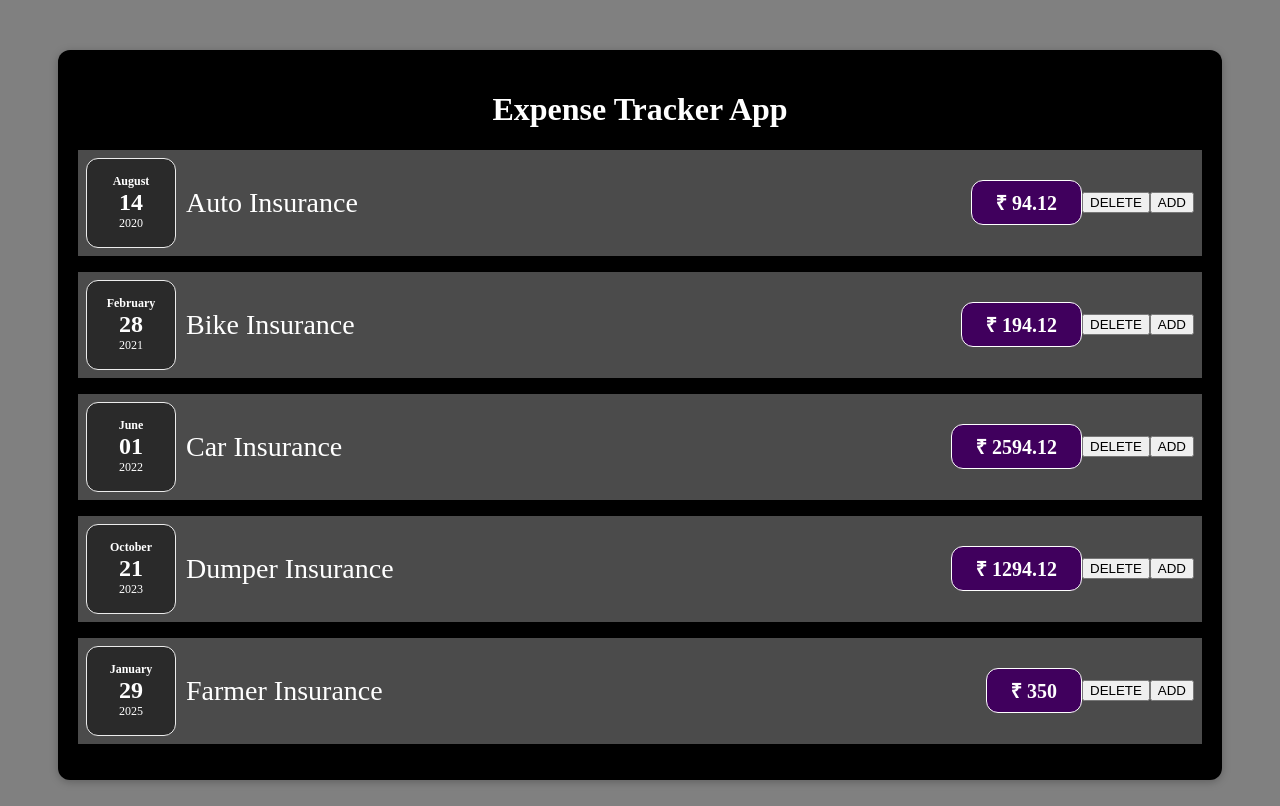
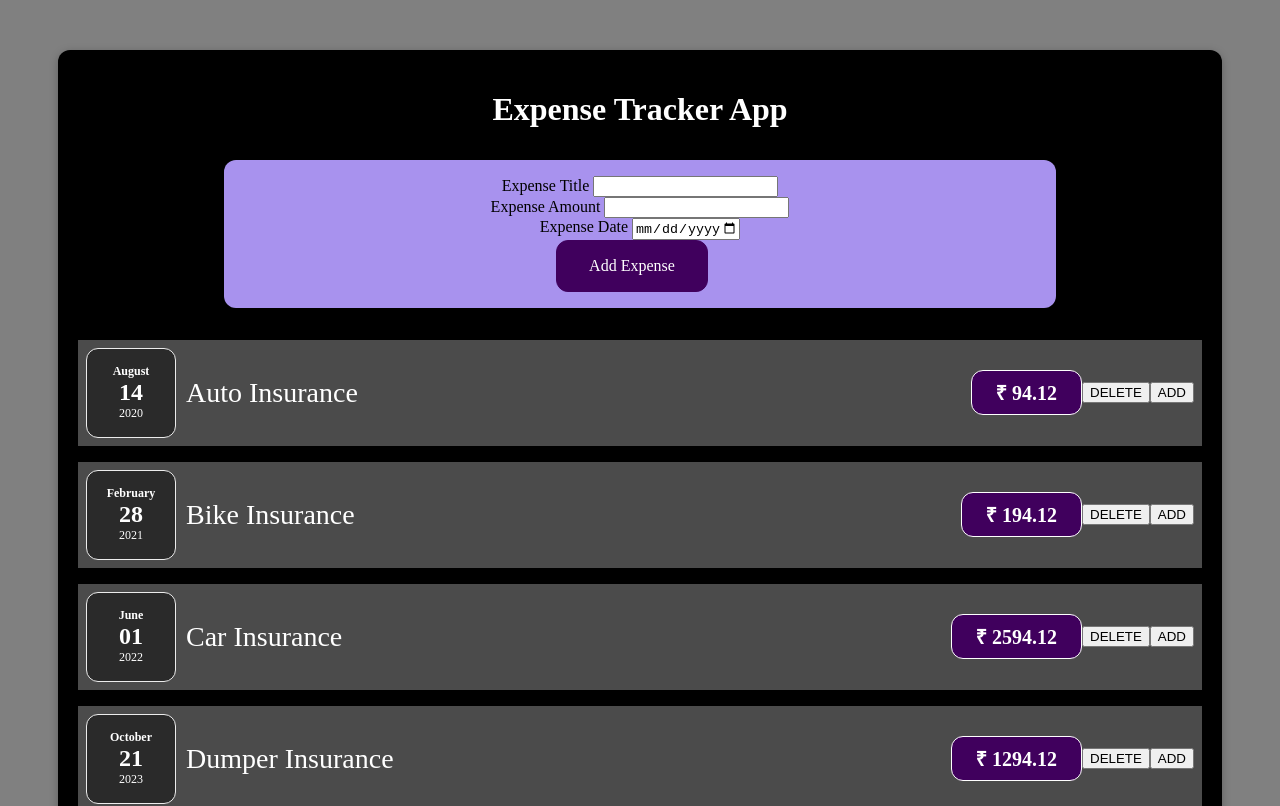
Before and after one commit to CoolShivas/React_Expense_Tracker, a React (Vite) app in the folder expense_tracker_app/: page / in a window 1280 px wide. Shown: the top 806 px of the page. Built offline with nearby package versions, Linux system fonts and the light colour scheme.

Commit message:
Creation_Of_InputForm_Component

```diff
--- a/expense_tracker_app/src/App.jsx
+++ b/expense_tracker_app/src/App.jsx
@@ -1,3 +1,4 @@
+import NewExp from "./NewExpenses/NewExp";
 import { useState } from "react";
 import Card from "./UI/Card";
 import AppName from "./components/AppName";
@@ -47,7 +48,7 @@ function App() {
 
   return <Card>
     <AppName></AppName>
-
+    <NewExp></NewExp>
     <IndividualExpense
       // expensesABC={expenses}
       expensesABC={valExpenses}
--- /dev/null
+++ b/expense_tracker_app/src/NewExpenses/ExpenseForm.jsx
@@ -0,0 +1,46 @@
+
+
+const ExpenseForm = () => {
+
+    const handlerOnTitle = (event) => {
+        console.log(event.target.value);
+    }
+
+    const handlerOnAmount = (event) => {
+        console.log(event.target.value);
+    }
+
+    const handlerOnDate = (event) => {
+        console.log(event.target.value);
+    }
+
+    const handlerOnSubmitForm = () => {
+        console.log("title , amount and date is eneter")
+    }
+
+    return <form action="#" onSubmit={handlerOnSubmitForm}>
+        <div className="new_expense_controls">
+            <div className="new_expense_control">
+                <label htmlFor="expenseTitle"> Expense Title </label>
+                <input type="text" id="expenseTitle" onChange={handlerOnTitle} />
+            </div>
+
+            <div className="new_expense_control">
+                <label htmlFor="expenseAmount"> Expense Amount </label>
+                <input type="number" id="expenseAmount" min={0.01} step={0.01} onChange={handlerOnAmount} />
+            </div>
+
+            <div className="new_expense_control">
+                <label htmlFor="expenseDate"> Expense Date </label>
+                <input type="date" id="expenseDate" min="2019-01-01" max="2022-12-31" onChange={handlerOnDate} />
+            </div>
+
+            <div className="new_expense_actions">
+                <button type="submit"> Add Expense </button>
+            </div>
+        </div>
+    </form>
+
+}
+
+export default ExpenseForm;
--- /dev/null
+++ b/expense_tracker_app/src/NewExpenses/NewExp.jsx
@@ -0,0 +1,10 @@
+import ExpenseForm from "./ExpenseForm";
+import styles from "./NewExp.module.css";
+
+const NewExp = () => {
+    return <div className={styles.new_expense}>
+        <ExpenseForm></ExpenseForm>
+    </div>
+}
+
+export default NewExp;
--- /dev/null
+++ b/expense_tracker_app/src/NewExpenses/NewExp.module.css
@@ -0,0 +1,32 @@
+.new_expense {
+    background-color: #a892ee;
+    padding: 1rem;
+    margin: 2rem auto;
+    width: 50rem;
+    max-width: 95%;
+    border-radius: 12px;
+    text-align: center;
+    box-shadow: 0 1px 8px rgba(0, 0, 0, 0.25);
+}
+
+.new_expense button {
+    font: inherit;
+    cursor: pointer;
+    padding: 1rem 2rem;
+    border: 1px solid #40005d;
+    background-color: #40005d;
+    color: white;
+    border-radius: 12px;
+    margin-right: 1rem;
+}
+
+.new_expense button:hover,
+.new_expense button:active {
+    background-color: #510674;
+    border-color: #510674;
+}
+
+.new_expense button.alternative:hover,
+.new_expense button.alternative:active {
+    background-color: #ddb3f8;
+}
```
Also changed, not shown: expense_tracker_app/src/NewExpenses/ExpenseForm.module.css (added).
